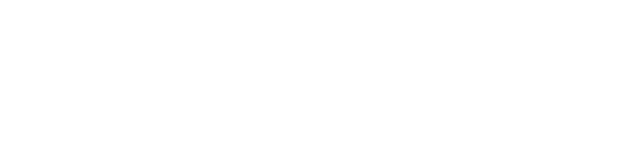
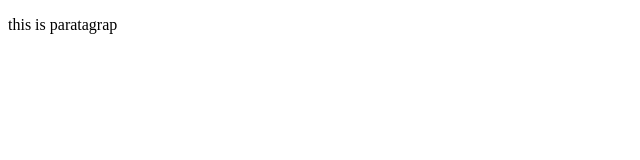
Before and after one commit to rselimp/my-first-repo, a plain HTML site: page index.html in a window 1280 px wide. Shown: the whole page, without its empty margins (0-640 px from the left). Drawn offline with Linux system fonts and the light colour scheme.

Commit message:
paragaph

```diff
--- a/index.html
+++ b/index.html
@@ -7,6 +7,6 @@
     <title>my seceod repo</title>
 </head>
 <body>
-
+    <p>this is paratagrap</p>
 </body>
 </html>
```
